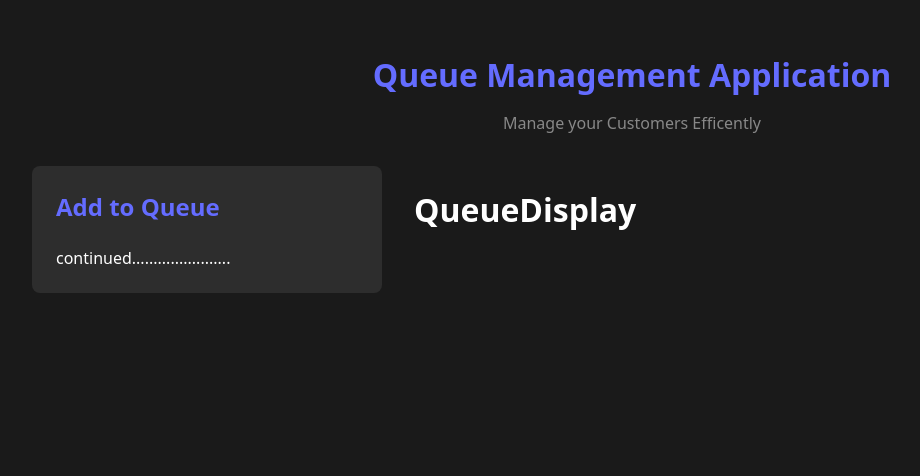
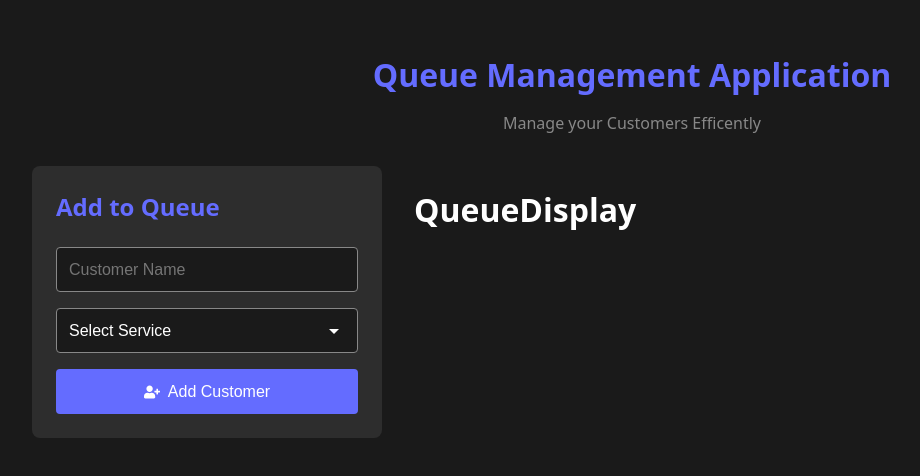
Before and after one commit to lord-amresh/2.-Queue-Management-System, a React (Vite) app: page / in a window 1280 px wide. Shown: the top 476 px of the page, without its empty margins (8-928 px from the left). Built offline with nearby package versions, Linux system fonts and the light colour scheme.

Commit message:
4 - Handle form and pass data to parent

```diff
--- a/src/App.jsx
+++ b/src/App.jsx
@@ -6,7 +6,7 @@ export default function App() {
   const [queue, setQueue] = useState([]);
 
   const addToQueue = (customer) => {
-    //add data to queue
+    setQueue([...queue, {...customer, id: Date.now(), status: "waiting"}]);
   };
   const updateStatus = (id, newStatus) => {
     //change data in queue
--- a/src/components/QueueForm.jsx
+++ b/src/components/QueueForm.jsx
@@ -1,4 +1,5 @@
 import { useState } from "react";
+import {FaUserPlus} from "react-icons/fa"
 
 export default function QueueForm({onAdd}) {
     const [name, setName] = useState("");
@@ -17,8 +18,25 @@ export default function QueueForm({onAdd}) {
         <>
         <form className="queue-form" onSubmit={handleSubmit}>
             <h2>Add to Queue</h2>
-            <div className="form-group"></div>
-            continued.......................
+            <div className="form-group">
+                <input
+                placeholder="Customer Name"
+                value={name}
+                onChange={(e) => setName(e.target.value)}
+                type="text"
+                />
+            </div>
+            <div className="form-group">
+                <select value={service} onChange={(e) =>setService(e.target.value)}>
+                        <option value="">Select Service</option>
+                        <option value="Consultation">Consultation</option>
+                        <option value="Payment">Payment</option>
+                        <option value="Support">Support</option>
+                </select>
+            </div>
+            <button type="submit">
+                <FaUserPlus/> Add Customer</button>
+
         </form>
         </>
     )
```
